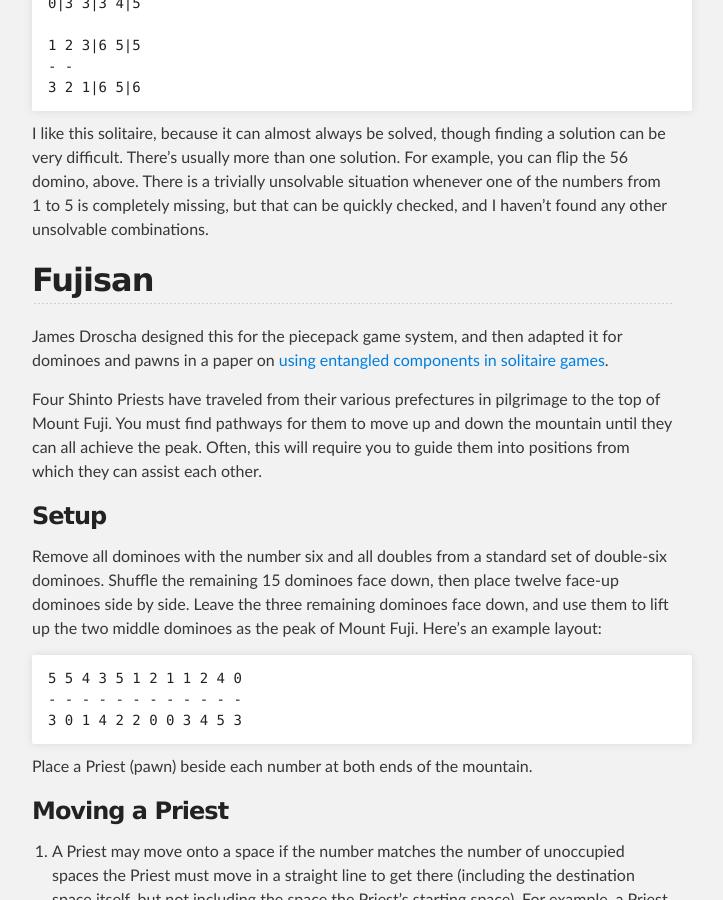
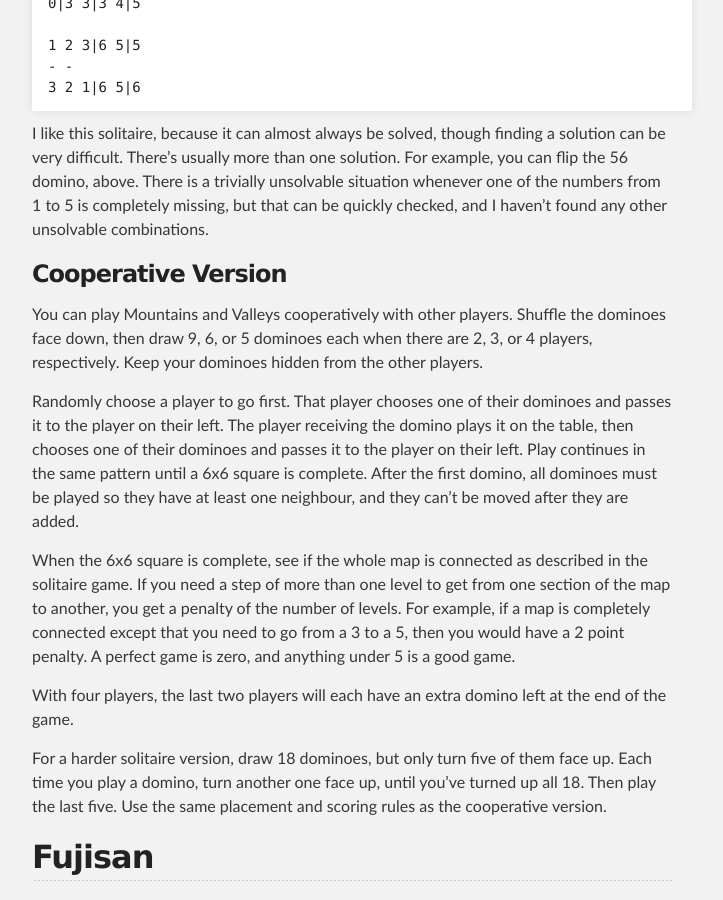
Before and after one commit to donkirkby/donimoes, a Jekyll site: the page built from docs/rules.md, in a window 1280 px wide and 900 px high, scrolled down 15031 px. Shown: the whole window, without its empty margins (288-1011 px from the left). Built offline with Jekyll 4.4.1, drawn with Linux system fonts in a browser that asks for light colours.

Commit message:
Add a cooperative version of Mountains and Valleys.

```diff
--- a/docs/rules.md
+++ b/docs/rules.md
@@ -614,6 +614,33 @@ situation whenever one of the numbers from 1 to 5 is completely missing, but
 that can be quickly checked, and I haven't found any other unsolvable
 combinations.
 
+### Cooperative Version
+You can play Mountains and Valleys cooperatively with other players. Shuffle the
+dominoes face down, then draw 9, 6, or 5 dominoes each when there are 2, 3, or 4
+players, respectively. Keep your dominoes hidden from the other players.
+
+Randomly choose a player to go first. That player chooses one of their dominoes
+and passes it to the player on their left. The player receiving the domino plays
+it on the table, then chooses one of their dominoes and passes it to the player
+on their left. Play continues in the same pattern until a 6x6 square is
+complete. After the first domino, all dominoes must be played so they have at
+least one neighbour, and they can't be moved after they are added.
+
+When the 6x6 square is complete, see if the whole map is connected as described
+in the solitaire game. If you need a step of more than one level to get from one
+section of the map to another, you get a penalty of the number of levels. For
+example, if a map is completely connected except that you need to go from a 3
+to a 5, then you would have a 2 point penalty. A perfect game is zero, and
+anything under 5 is a good game.
+
+With four players, the last two players will each have an extra domino left at
+the end of the game.
+
+For a harder solitaire version, draw 18 dominoes, but only turn five of them
+face up. Each time you play a domino, turn another one face up, until you've
+turned up all 18. Then play the last five. Use the same placement and scoring
+rules as the cooperative version.
+
 [solitaire]: https://boardgamegeek.com/game/3940
 
 ## Fujisan ##
```
Also changed, not shown: 1 other file.
